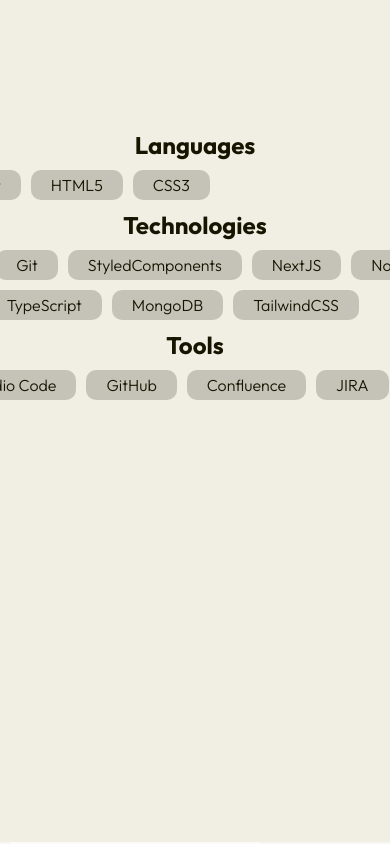
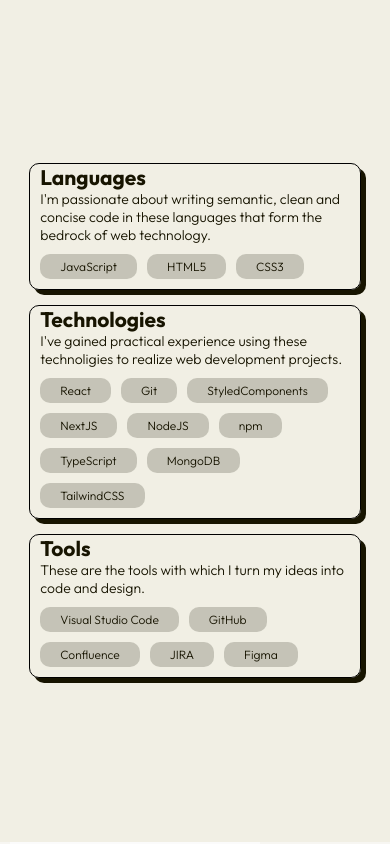
Before and after one commit to StephMode/personal-website, a React (Vite) app: page / in a window 390 px wide. Shown: the part 1740-2584 px from the top of the page. Built offline with nearby package versions, Linux system fonts and the light colour scheme.

Commit message:
feat: improve styling for TechStackPage, ensure responsiveness, adapt Badge and global styles

```diff
--- a/src/components/pages/TechStackPage.jsx
+++ b/src/components/pages/TechStackPage.jsx
@@ -2,10 +2,18 @@
 import SkillRow from "../layout/SkillRow";
 
 const skillGroups = [
-  { id: 1, heading: "Languages", skills: ["JavaScript", "HTML5", "CSS3"] },
+  {
+    id: 1,
+    heading: "Languages",
+    paragraph:
+      "I'm passionate about writing semantic, clean and concise code in these languages that form the bedrock of web technology.",
+    skills: ["JavaScript", "HTML5", "CSS3"],
+  },
   {
     id: 2,
     heading: "Technologies",
+    paragraph:
+      "I've gained practical experience using these technoligies to realize web development projects.",
     skills: [
       "React",
       "Git",
@@ -21,6 +29,8 @@
   {
     id: 3,
     heading: "Tools",
+    paragraph:
+      "These are the tools with which I turn my ideas into code and design.",
     skills: ["Visual Studio Code", "GitHub", "Confluence", "JIRA", "Figma"],
   },
 ];
@@ -28,35 +38,55 @@
 export default function TechStackPage() {
   return (
     <StyledGridContainer>
-      <StyledGridElement>
       {skillGroups.map((group) => {
         return (
-            <>
-              <h2>{group.heading}</h2>
+          <StyledGridElement>
+            <StyledHeadline>{group.heading}</StyledHeadline>
+            <StyledParagraph>{group.paragraph}</StyledParagraph>
             <SkillRow skills={group.skills} />
-            </>
+          </StyledGridElement>
         );
       })}
-      </StyledGridElement>
     </StyledGridContainer>
   );
 }
 
 const StyledGridContainer = styled.div`
   display: grid;
-  grid-template-columns: repeat(1, minmax(600px, 1fr));
-  grid-template-rows: repeat(1, minmax(300px, 1fr));
-  justify-items: center;
+  grid-template-columns: 1fr;
+  grid-template-rows: repeat(3, minmax(200px, 1fr));
   align-items: center;
-  @media screen and (max-width: 840px) {
-    grid-template-columns: repeat(1, minmax(600px, 1fr));
-    grid-template-rows: repeat(2, minmax(300px, 1fr));
+  width: 600px;
+  gap: 20px;
+  @media screen and (max-width: 600px) {
+    max-width: 85%;
+    grid-template-columns: 1fr;
+    grid-template-rows: 1fr;
+    gap: 15px;
+    align-items: center;
   }
 `;
 
 const StyledGridElement = styled.div`
+  max-width: 80%;
+  border: 1px solid black;
+  box-shadow: 5px 5px;
+  border-radius: 10px;
+  &:nth-child(2) {
+    justify-self: end;
+  }
+  @media screen and (max-width: 600px) {
+    font-size: var(--fontSize-paragraph-mobile);
+    max-width: 100%;
     justify-self: center;
-  text-align: center;
-  margin: 0;
-  max-width: 600px;
+  }
 `;
+
+const StyledHeadline = styled.h2`
+  margin: 0 10px;
+`;
+
+const StyledParagraph = styled.p`
+  margin: 0 10px;
+  font-weight: 300;
+`;
--- a/src/components/ui/Badge.jsx
+++ b/src/components/ui/Badge.jsx
@@ -15,8 +15,12 @@
   border-radius: 10px;
   font-weight: 300;
   transition: all 0.2s linear 0.1s;
+  font-size: var(--fontSize-badge);
   &:hover {
     background-color: var(${(props) => props.theme.hoverColor});
+  }
+  @media screen and (max-width: 400px) {
+    font-size: var(--fontSize-badge-mobile);
   }
 `;
 StyledListItem.defaultProps = {
--- a/styles.js
+++ b/styles.js
@@ -24,6 +24,8 @@
   --fontSize-sectionSubHeading: 36px;
   --fontSize-paragraph: 18px;
   --fontSize-paragraph-mobile: 14px;
+  --fontSize-badge: 16px;
+  --fontSize-badge-mobile: 12px;
 
   --fontWeight-title: 800;
   --fontWeight-subTitle: 600;
```
Lines whose indentation alone changed are shown as unchanged.
